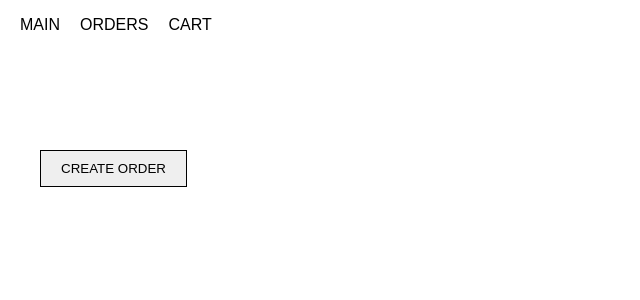
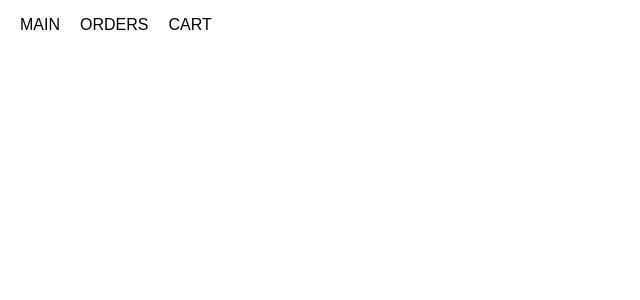
Before and after one commit to supervueman/vue-retailcrm-integration, a Vue app in the folder client/: page /cart in a window 1280 px wide. Shown: the top 300 px of the page, without its empty margins (0-640 px from the left). Built offline with nearby package versions, Linux system fonts and the light colour scheme.

Commit message:
Edits create order

```diff
--- a/client/src/components/Btn.vue
+++ b/client/src/components/Btn.vue
@@ -17,6 +17,7 @@ export default {
   outline: none
   cursor: pointer
   margin-right: 20px
+  text-transform: uppercase
   &:hover
     background-color: #000
     color: #fff
--- a/client/src/components/InputCustom.vue
+++ b/client/src/components/InputCustom.vue
@@ -1,5 +1,12 @@
 <template>
-  <input type="text" v-model="value" class="input" :placeholder="placeholder" :name="name" />
+  <input
+    type="text"
+    @input="$emit('input', $event.target.value)"
+    :value="value"
+    class="input"
+    :placeholder="placeholder"
+    :name="name"
+  />
 </template>
 
 <script>
--- a/client/src/views/Cart.vue
+++ b/client/src/views/Cart.vue
@@ -1,6 +1,11 @@
 <template>
   <SectionBlock>
-    <Container :columns="3">
+    <Container v-if="cart.length > 0">
+      <div>
+        <InputCustom placeholder="Name:" v-model="order.firstName" />
+      </div>
+    </Container>
+    <Container :columns="3" class="cart">
       <Card v-for="(item, i) in cart" :key="i">
         <div class="card--media">
           <img :src="item.imageUrl" />
@@ -13,7 +18,7 @@
         </div>
       </Card>
     </Container>
-    <Container>
+    <Container v-if="cart.length > 0">
       <div>
         <Btn @click="createOrder">CREATE ORDER</Btn>
       </div>
@@ -26,6 +31,7 @@ import SectionBlock from "@/components/SectionBlock";
 import Container from "@/components/Container";
 import Btn from "@/components/Btn";
 import Card from "@/components/Card";
+import InputCustom from "@/components/InputCustom";
 
 export default {
   name: "Cart",
@@ -34,7 +40,8 @@ export default {
     SectionBlock,
     Container,
     Btn,
-    Card
+    Card,
+    InputCustom
   },
 
   data: () => ({
@@ -63,7 +70,7 @@ export default {
         return {
           quantity: el.quantity,
           offer: {
-            externalId: el.id
+            externalId: el.offers[0].externalId
           }
         };
       });
@@ -73,3 +80,8 @@ export default {
   }
 };
 </script>
+
+<style lang="sass">
+.cart
+  padding: 50px 0
+</style>
```
